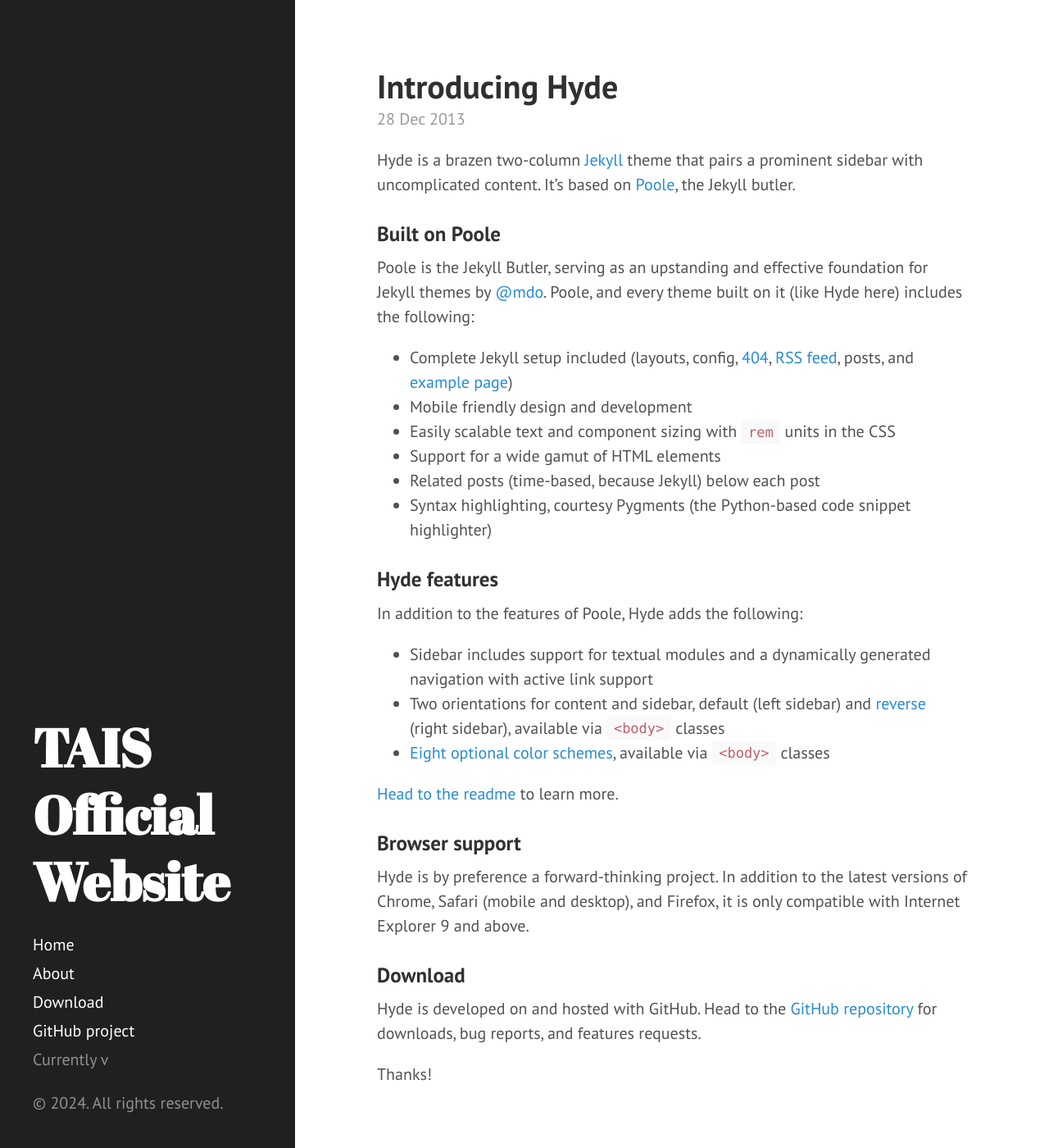
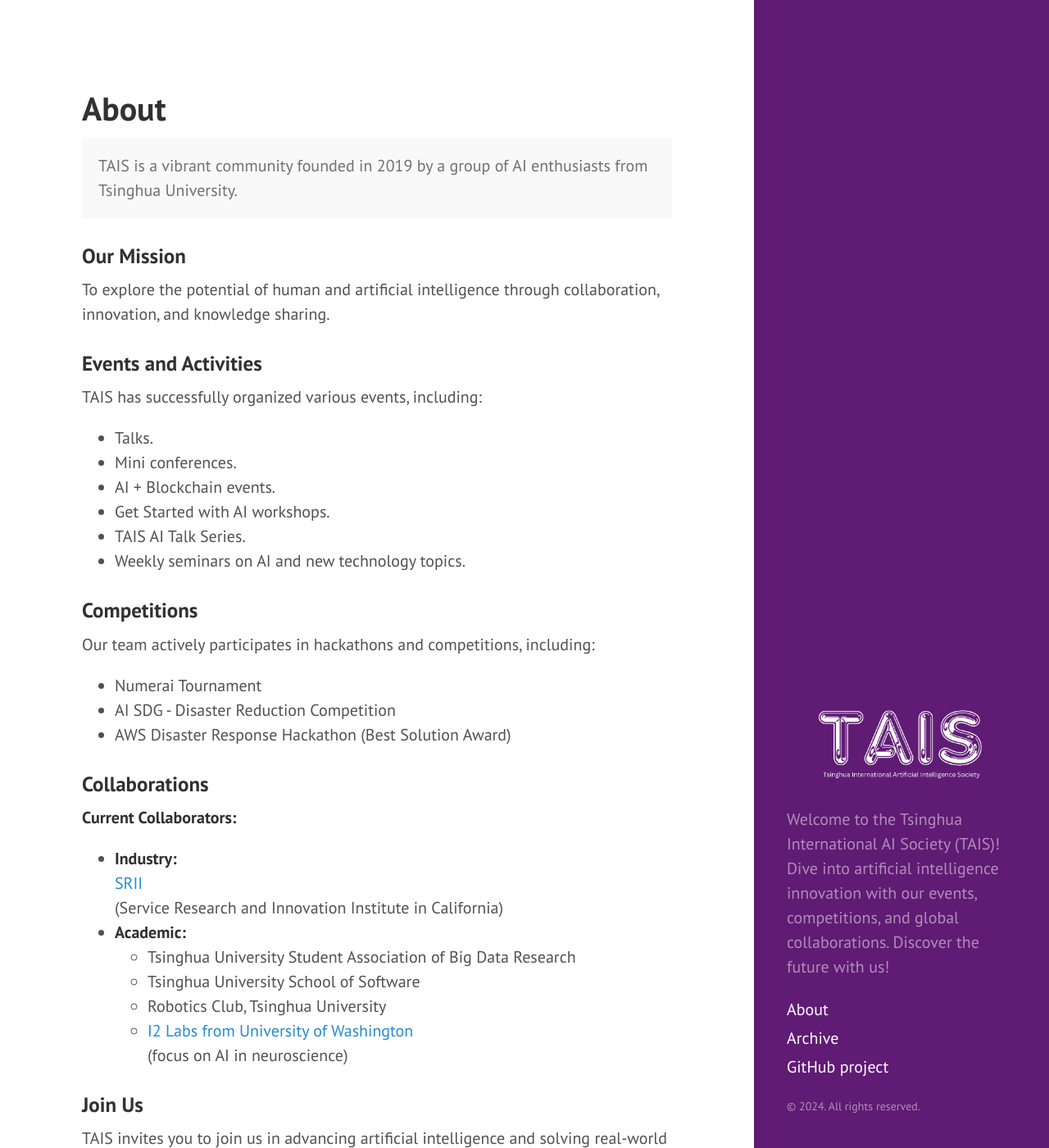
Before and after one commit to thutais/thutais.github.io, a Jekyll site: the page built from index.html, in a window 1280 px wide and 1400 px high. Shown: the whole window at 82% size. Built offline with Jekyll 4.4.1, drawn with Linux system fonts in a browser that asks for light colours; the list of posts is cut into pages by our own code; some of the changed text lies outside the part shown.

Commit message:
changed design

```diff
--- a/_config.yml
+++ b/_config.yml
@@ -1,3 +1,8 @@
+# Plugins
+plugins:
+  - jekyll-paginate
+  - jekyll-gist
+
 # Dependencies
 markdown: kramdown
 highlighter: rouge
@@ -7,16 +12,17 @@
 # relative_permalinks: true
 
 # Setup
-title: TAIS Official Website
+title: TAIS
 tagline: ""
-description: ""
+description: "Welcome to the Tsinghua International AI Society (TAIS)! Dive into artificial intelligence innovation with our events, competitions, and global collaborations. Discover the future with us!"
 url: https://thutais.github.io/
 baseurl: ""
 
 author:
   name: "Juliana Banos"
 
-paginate: 5
+paginate: 2
+paginate_path: "/archive/page:num/"
 
 github:
   repo: https://github.com/thutais/thutais.github.io
--- a/_includes/head.html
+++ b/_includes/head.html
@@ -7,7 +7,7 @@
   <meta name="viewport" content="width=device-width, initial-scale=1.0, maximum-scale=1">
 
   <title>
-    {% if page.title == "Home" %}
+    {% if page.title == "About" %}
       {{ site.title }} &middot; {{ site.tagline }}
     {% else %}
       {{ page.title }} &middot; {{ site.title }}
--- a/_includes/sidebar.html
+++ b/_includes/sidebar.html
@@ -2,15 +2,17 @@
   <div class="container sidebar-sticky">
     <div class="sidebar-about">
       <h1>
-        <a href="{{ '/' | relative_url }}">
-          {{ site.title }}
+        <a href="{{ site.baseurl }}/" class="small-title">
+          <img src="{{ site.baseurl }}/assets/img/logo.png" alt="{{ site.title }}" />
         </a>
       </h1>
-      <p class="lead">{{ site.description }}</p>
+      <p class="medium-text">{{ site.description }}</p>
     </div>
 
-    <nav class="sidebar-nav">
-      <a class="sidebar-nav-item{% if page.url == site.baseurl %} active{% endif %}" href="{{ '/' | relative_url }}">Home</a>
+    <nav class="sidebar-nav ">
+
+      <a class="sidebar-nav-item" href="{{ '/' | relative_url }}">About</a>
+      <a class="sidebar-nav-item" href="{{ '/archive.html' | relative_url }}">Archive</a>
 
       {% comment %}
         The code below dynamically generates a sidebar nav of pages with
@@ -26,11 +28,9 @@
         {% endif %}
       {% endfor %}
 
-      <a class="sidebar-nav-item" href="{{ site.github.repo }}/archive/v{{ site.version }}.zip">Download</a>
       <a class="sidebar-nav-item" href="{{ site.github.repo }}">GitHub project</a>
-      <span class="sidebar-nav-item">Currently v{{ site.version }}</span>
     </nav>
 
-    <p>&copy; {{ site.time | date: '%Y' }}. All rights reserved.</p>
+    <p class="small-text">&copy; {{ site.time | date: '%Y' }}. All rights reserved.</p>
   </div>
 </div>
--- a/_layouts/default.html
+++ b/_layouts/default.html
@@ -3,7 +3,7 @@
 
   {% include head.html %}
 
-  <body>
+  <body class="theme-base-thu layout-reverse">
 
     {% include sidebar.html %}
 
--- a/_posts/2013-12-28-introducing-hyde.md
+++ /dev/null
@@ -1,37 +0,0 @@
----
-layout: post
-title: Introducing Hyde
----
-
-Hyde is a brazen two-column [Jekyll](http://jekyllrb.com) theme that pairs a prominent sidebar with uncomplicated content. It's based on [Poole](http://getpoole.com), the Jekyll butler.
-
-### Built on Poole
-
-Poole is the Jekyll Butler, serving as an upstanding and effective foundation for Jekyll themes by [@mdo](https://twitter.com/mdo). Poole, and every theme built on it (like Hyde here) includes the following:
-
-* Complete Jekyll setup included (layouts, config, [404](/404), [RSS feed](/atom.xml), posts, and [example page](/about))
-* Mobile friendly design and development
-* Easily scalable text and component sizing with `rem` units in the CSS
-* Support for a wide gamut of HTML elements
-* Related posts (time-based, because Jekyll) below each post
-* Syntax highlighting, courtesy Pygments (the Python-based code snippet highlighter)
-
-### Hyde features
-
-In addition to the features of Poole, Hyde adds the following:
-
-* Sidebar includes support for textual modules and a dynamically generated navigation with active link support
-* Two orientations for content and sidebar, default (left sidebar) and [reverse](https://github.com/poole/lanyon#reverse-layout) (right sidebar), available via `<body>` classes
-* [Eight optional color schemes](https://github.com/poole/hyde#themes), available via `<body>` classes
-
-[Head to the readme](https://github.com/poole/hyde#readme) to learn more.
-
-### Browser support
-
-Hyde is by preference a forward-thinking project. In addition to the latest versions of Chrome, Safari (mobile and desktop), and Firefox, it is only compatible with Internet Explorer 9 and above.
-
-### Download
-
-Hyde is developed on and hosted with GitHub. Head to the <a href="https://github.com/poole/hyde">GitHub repository</a> for downloads, bug reports, and features requests.
-
-Thanks!
--- a/about.md
+++ /dev/null
@@ -1,30 +0,0 @@
----
-layout: page
-title: About
----
-
-<p class="message">
-  Hey there! This page is included as an example. Feel free to customize it for your own use upon downloading. Carry on!
-</p>
-
-In the novel, *The Strange Case of Dr. Jeykll and Mr. Hyde*, Mr. Poole is Dr. Jekyll's virtuous and loyal butler. Similarly, Poole is an upstanding and effective butler that helps you build Jekyll themes. It's made by [@mdo](https://twitter.com/mdo).
-
-There are currently two themes built on Poole:
-
-* [Hyde](http://hyde.getpoole.com)
-* [Lanyon](http://lanyon.getpoole.com)
-
-Learn more and contribute on [GitHub](https://github.com/poole).
-
-## Setup
-
-Some fun facts about the setup of this project include:
-
-* Built for [Jekyll](http://jekyllrb.com)
-* Developed on GitHub and hosted for free on [GitHub Pages](https://pages.github.com)
-* Coded with [Sublime Text 2](http://sublimetext.com), an amazing code editor
-* Designed and developed while listening to music like [Blood Bros Trilogy](https://soundcloud.com/maddecent/sets/blood-bros-series)
-
-Have questions or suggestions? Feel free to [open an issue on GitHub](https://github.com/poole/issues/new) or [ask me on Twitter](https://twitter.com/mdo).
-
-Thanks for reading!
--- a/index.html
+++ b/index.html
@@ -1,37 +1,52 @@
 ---
 layout: default
-title: Home
+title: About
 ---
 
-<div class="posts">
-  {% for post in paginator.posts %}
-  <div class="post">
-    <h1 class="post-title">
-      <a href="{{ post.url }}">
-        {{ post.title }}
-      </a>
-    </h1>
+<body>
+    <h1>About</h1>
+    <p class="message">
+        TAIS is a vibrant community founded in 2019 by a group of AI enthusiasts from Tsinghua University.
+    </p>
 
-    <span class="post-date">{{ post.date | date_to_string }}</span>
+    <h3>Our Mission</h3>
+    <p>To explore the potential of human and artificial intelligence through collaboration, innovation, and knowledge sharing.</p>
 
-    {{ post.content }}
-  </div>
-  {% endfor %}
-</div>
+    <h3>Events and Activities</h3>
+    <p>TAIS has successfully organized various events, including:</p>
+    <ul>
+        <li>Talks.</li>
+        <li>Mini conferences.</li>
+        <li>AI + Blockchain events.</li>
+        <li>Get Started with AI workshops.</li>
+        <li>TAIS AI Talk Series.</li>
+        <li>Weekly seminars on AI and new technology topics.</li>
+    </ul>
 
-<div class="pagination">
-  {% if paginator.next_page %}
-    <a class="pagination-item older" href="{{ '/' | relative_url }}page{{paginator.next_page}}">Older</a>
-  {% else %}
-    <span class="pagination-item older">Older</span>
-  {% endif %}
-  {% if paginator.previous_page %}
-    {% if paginator.page == 2 %}
-      <a class="pagination-item newer" href="{{ '/' | relative_url }}">Newer</a>
-    {% else %}
-      <a class="pagination-item newer" href="{{ '/' | relative_url }}page{{paginator.previous_page}}">Newer</a>
-    {% endif %}
-  {% else %}
-    <span class="pagination-item newer">Newer</span>
-  {% endif %}
-</div>
+    <h3>Competitions</h3>
+    <p>Our team actively participates in hackathons and competitions, including:</p>
+    <ul>
+        <li>Numerai Tournament</li>
+        <li>AI SDG - Disaster Reduction Competition</li>
+        <li>AWS Disaster Response Hackathon (Best Solution Award)</li>
+    </ul>
+
+    <h3>Collaborations</h3>
+    <p><strong>Current Collaborators:</strong></p>
+    <ul>
+        <li><strong>Industry:</strong> <a href="https://thesrii.org">SRII</a> (Service Research and Innovation Institute in California)</li>
+        <li><strong>Academic:</strong>
+            <ul>
+                <li>Tsinghua University Student Association of Big Data Research</li>
+                <li>Tsinghua University School of Software</li>
+                <li>Robotics Club, Tsinghua University</li>
+                <li><a href="https://i2-labs.org">I2 Labs from University of Washington</a> (focus on AI in neuroscience)</li>
+            </ul>
+        </li>
+    </ul>
+
+    <h3>Join Us</h3>
+    <p>TAIS invites you to join us in advancing artificial intelligence and solving real-world problems through innovation and partnership. Discover the future of AI with us.</p>
+    <p>For more information and how to get involved, visit our you can contact us on our official WeChat or send us an email!</p>
+</body>
+</html>
--- a/public/css/hyde.css
+++ b/public/css/hyde.css
@@ -97,6 +97,34 @@
 }
 .sidebar-nav-item.active {
   font-weight: bold;
+}
+
+.small-text {
+  font-size: 14px; /* Change this value to your desired smaller font size */
+}
+
+.medium-text {
+  font-size:20px; /* Change this value to your desired smaller font size */
+}
+
+/* Small title */
+.small-title {
+  font-size: 25px; /* Change this value to your desired smaller font size */
+  display: flex;
+  flex-direction: column;
+  align-items: center;
+}
+
+.small-title img {
+  display: block;
+  margin-bottom: 0.5rem; /* Adjust the spacing between the logo and the title */
+}
+
+a {
+  margin: 0; /* Remove default margins */
+  padding: 0; /* Remove default padding */
+  display: flex; /* Use flexbox to align items */
+  align-items: center; /* Vertically align items */
 }
 
 /* Sticky sidebar
@@ -248,3 +276,12 @@
 .theme-base-0f .related-posts li a:hover {
   color: #8f5536;
 }
+
+/* Purple */
+.theme-base-thu .sidebar {
+  background-color: #601b74;
+}
+.theme-base-0e .content a,
+.theme-base-0e .related-posts li a:hover {
+  color: #601b74;
+}
```
Also changed, not shown: _posts/2019-09-15-introducing-TAIS.md (added, +51 -0 lines), archive.html (added, +39 -0 lines), assets/img/logo.png (added), public/favicon.ico, 1 other file.
